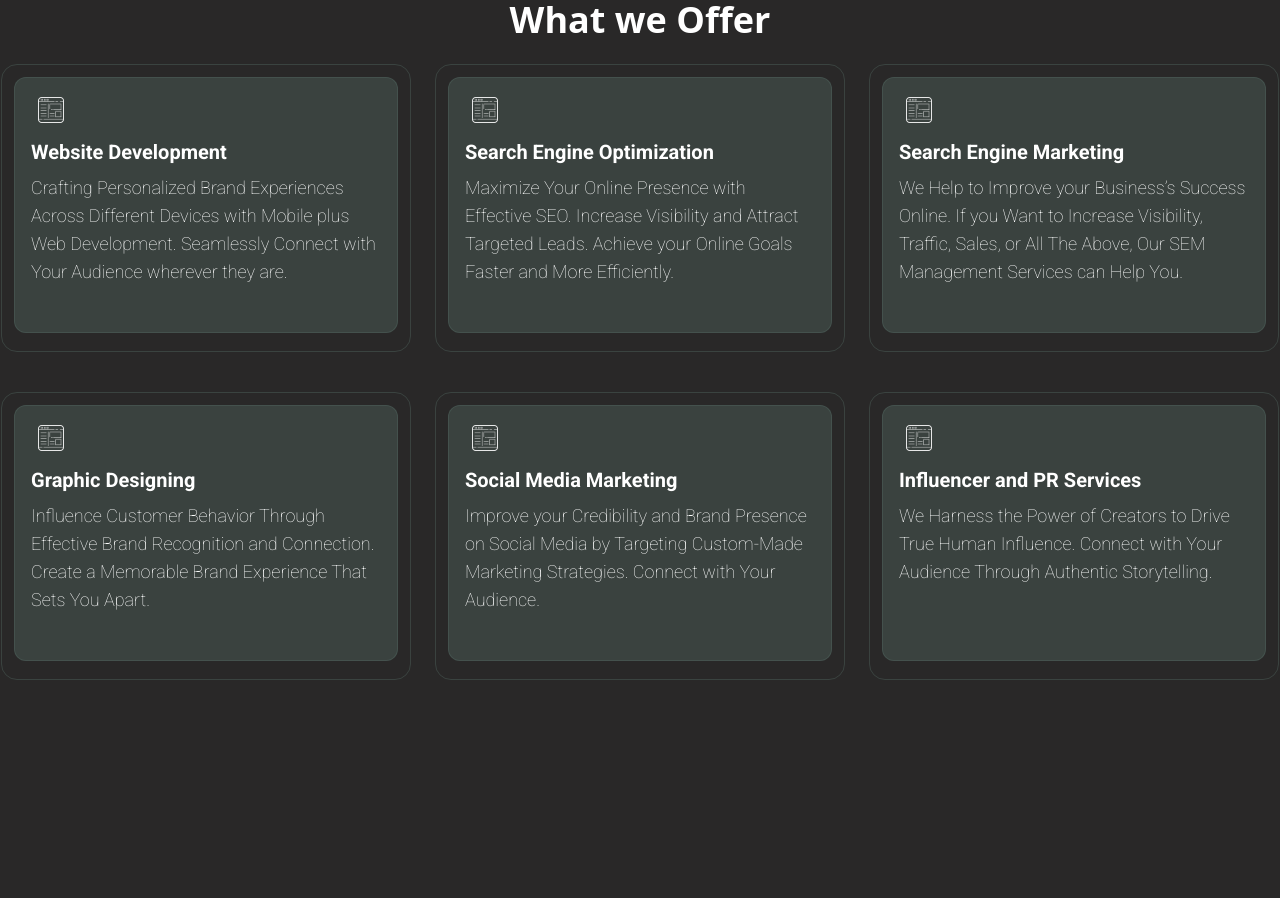
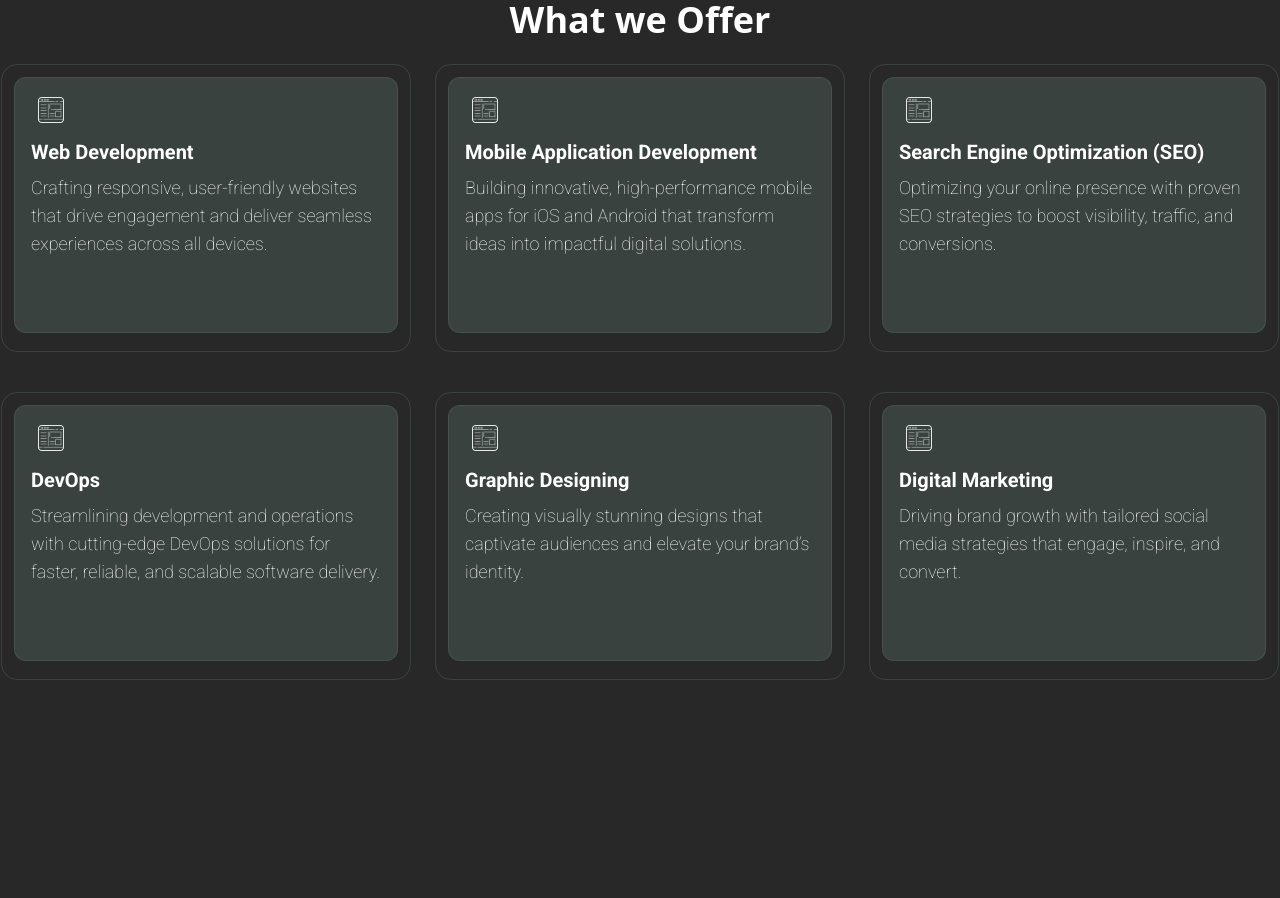
Before and after one commit to junaid0516/PortfolioDeployment, a React (Vite) app: page / in a window 1280 px wide. Shown: the part 960-1858 px from the top of the page. Built offline with nearby package versions, Linux system fonts and the light colour scheme.

Commit message:
Cards Text change

```diff
--- a/src/Pages/PotentialPage/PotentialPage.jsx
+++ b/src/Pages/PotentialPage/PotentialPage.jsx
@@ -99,22 +99,22 @@ function PotentialPage() {
     >
       {[
         {
-          Heading: "Website Development",
+          Heading: "Web Development",
           putImage: webicon,
           Details:
-            "Crafting Personalized Brand Experiences Across Different Devices with Mobile plus Web Development. Seamlessly Connect with Your Audience wherever they are.",
+            "Crafting responsive, user-friendly websites that drive engagement and deliver seamless experiences across all devices.",
         },
         {
-          Heading: "Search Engine Optimization",
+          Heading: "Mobile Application Development",
           putImage: webicon,
           Details:
-            "Maximize Your Online Presence with Effective SEO. Increase Visibility and Attract Targeted Leads. Achieve your Online Goals Faster and More Efficiently.",
+            "Building innovative, high-performance mobile apps for iOS and Android that transform ideas into impactful digital solutions.",
         },
         {
-          Heading: "Search Engine Marketing",
+          Heading: "Search Engine Optimization (SEO)",
           putImage: webicon,
           Details:
-            "We Help to Improve your Business’s Success Online. If you Want to Increase Visibility, Traffic, Sales, or All The Above, Our SEM Management Services can Help You.",
+            "Optimizing your online presence with proven SEO strategies to boost visibility, traffic, and conversions.",
         },
       ].map((card, index) => (
         <motion.div
@@ -142,22 +142,22 @@ function PotentialPage() {
     >
       {[
         {
+          Heading: "DevOps",
+          putImage: webicon,
+          Details:
+            "Streamlining development and operations with cutting-edge DevOps solutions for faster, reliable, and scalable software delivery.",
+        },
+        {
           Heading: "Graphic Designing",
           putImage: webicon,
           Details:
-            "Influence Customer Behavior Through Effective Brand Recognition and Connection. Create a Memorable Brand Experience That Sets You Apart.",
+            "Creating visually stunning designs that captivate audiences and elevate your brand’s identity.",
         },
         {
-          Heading: "Social Media Marketing",
+          Heading: "Digital Marketing",
           putImage: webicon,
           Details:
-            "Improve your Credibility and Brand Presence on Social Media by Targeting Custom-Made Marketing Strategies. Connect with Your Audience.",
-        },
-        {
-          Heading: "Influencer and PR Services",
-          putImage: webicon,
-          Details:
-            "We Harness the Power of Creators to Drive True Human Influence. Connect with Your Audience Through Authentic Storytelling.",
+            "Driving brand growth with tailored social media strategies that engage, inspire, and convert.",
         },
       ].map((card, index) => (
         <motion.div
```
